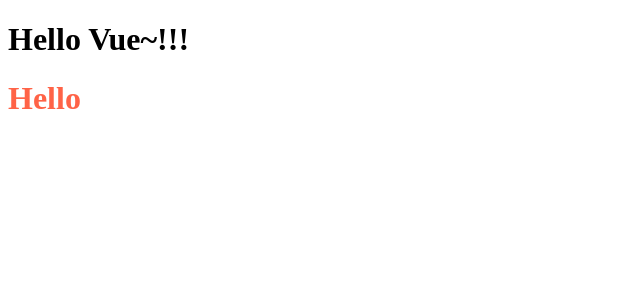
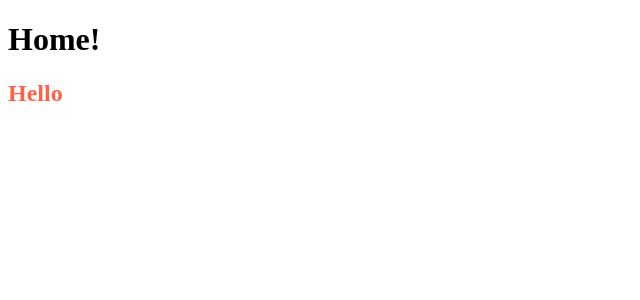
Before and after one commit to ryong9rrr/vue-webpack-template, a Vue app: page / in a window 1280 px wide. Shown: the top 300 px of the page, without its empty margins (0-640 px from the left). Built offline with nearby package versions, Linux system fonts and the light colour scheme.

Commit message:
vue router

```diff
--- a/src/App.vue
+++ b/src/App.vue
@@ -1,24 +1,3 @@
 <template>
-  <h1>{{ msg }}</h1>
-  <Hello />
+  <RouterView />
 </template>
-
-<script>
-import Hello from '~/components/Hello';
-
-export default {
-  components: {
-    Hello,
-  },
-  data() {
-    return {
-      msg: 'Hello Vue~!!!',
-    };
-  },
-  methods: {
-    log() {
-      return;
-    },
-  },
-};
-</script>
--- a/src/components/Hello.vue
+++ b/src/components/Hello.vue
@@ -1,10 +1,10 @@
 <template>
-  <h1>Hello</h1>
+  <h2>Hello</h2>
 </template>
 
 <style scoped lang="scss">
 $color: tomato;
-h1 {
+h2 {
   color: $color;
 }
 </style>
--- a/src/main.js
+++ b/src/main.js
@@ -1,7 +1,11 @@
 import { createApp } from 'vue';
 import App from './App.vue';
 import store from '~/store';
+import router from '~/routes';
 
 const app = createApp(App);
+
 app.use(store);
+app.use(router);
+
 app.mount('#app');
--- /dev/null
+++ b/src/routes/index.js
@@ -0,0 +1,14 @@
+import { createRouter, createWebHistory } from 'vue-router';
+import Home from './pages/Home';
+
+export default createRouter({
+  history: createWebHistory(),
+  // scrollBehavior: () => ({ top: 0 }),
+  routes: [
+    {
+      name: 'home',
+      path: '/',
+      component: Home,
+    },
+  ],
+});
--- /dev/null
+++ b/src/routes/pages/Home.vue
@@ -0,0 +1,14 @@
+<template>
+  <h1>Home!</h1>
+  <Hello />
+</template>
+
+<script>
+import Hello from '~/components/Hello'
+
+export default {
+  components: {
+    Hello
+  }
+}
+</script>
--- a/webpack.config.js
+++ b/webpack.config.js
@@ -14,7 +14,7 @@
   output: {
     path: path.resolve(__dirname, 'dist'),
     // if local server...
-    //publicPath: '/',
+    // publicPath: '/',
     clean: true,
   },
   module: {
```
